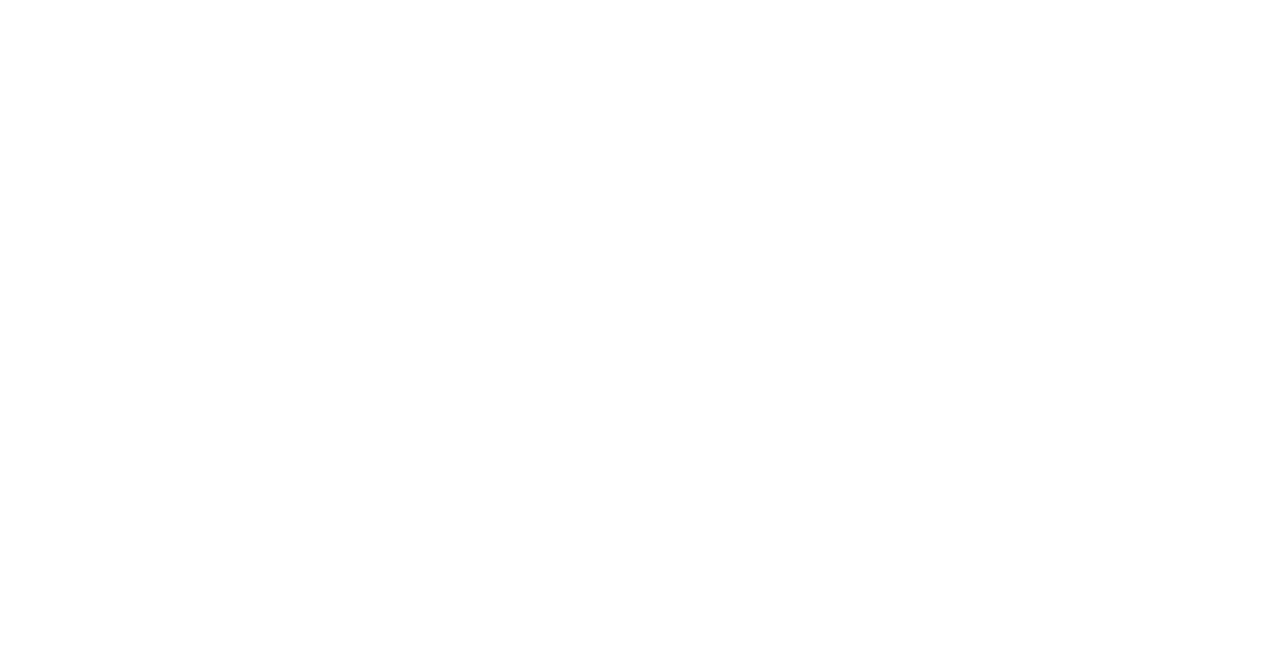
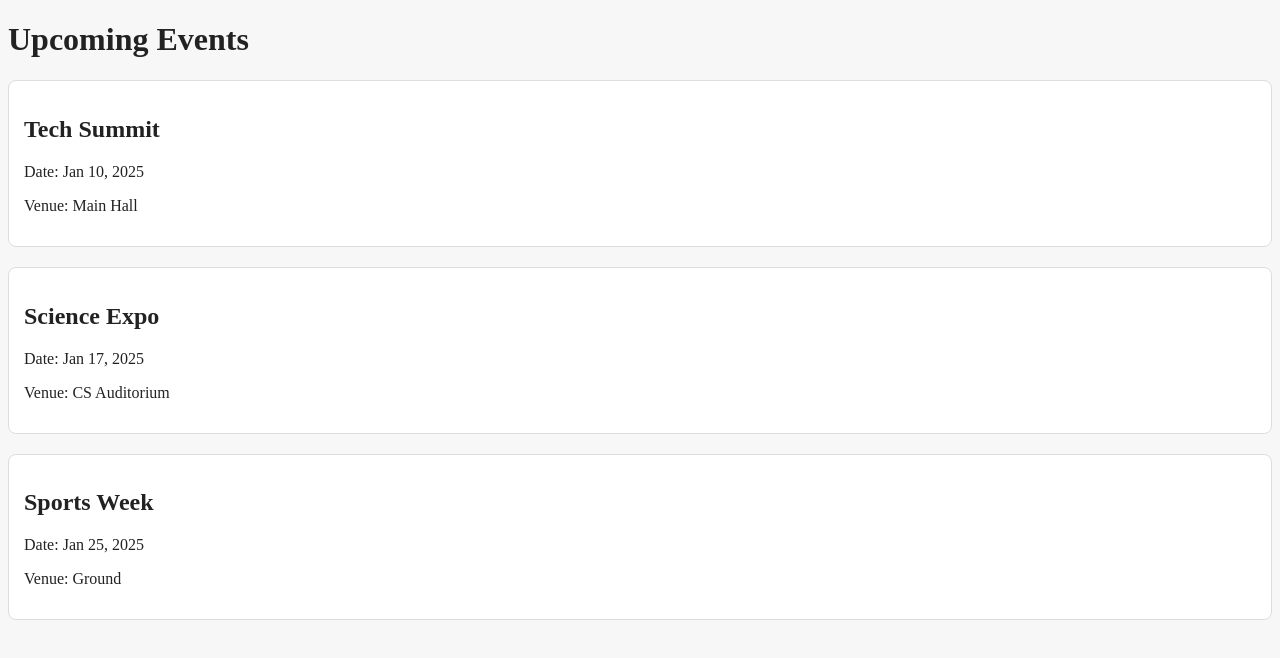
Before and after one commit to Asim12312/campus-events, a website: page src/events.html in a window 1280 px wide. Drawn offline with Linux system fonts and the light colour scheme.

Commit message:
Implemented events.html page

```diff
--- a/src/events.html
+++ b/src/events.html
@@ -1,11 +1,29 @@
 <!DOCTYPE html>
-<html lang="en">
+<html>
 <head>
-    <meta charset="UTF-8">
-    <meta name="viewport" content="width=device-width, initial-scale=1.0">
-    <title>Document</title>
+  <title>Events - Campus Events</title>
+  <link rel="stylesheet" href="../styles/style.css">
 </head>
 <body>
+  <h1>Upcoming Events</h1>
+
+  <div class="event">
+    <h2>Tech Summit</h2>
+    <p>Date: Jan 10, 2025</p>
+    <p>Venue: Main Hall</p>
+  </div>
+
+  <div class="event">
+    <h2>Science Expo</h2>
+    <p>Date: Jan 17, 2025</p>
+    <p>Venue: CS Auditorium</p>
+  </div>
+
+  <div class="event">
+    <h2>Sports Week</h2>
+    <p>Date: Jan 25, 2025</p>
+    <p>Venue: Ground</p>
+  </div>
 
 </body>
 </html>
--- a/styles/style.css
+++ b/styles/style.css
@@ -168,3 +168,10 @@ footer {
     margin-left: 18px;
     line-height: 1.7;
 }
+.event {
+    border: 1px solid #ddd;
+    padding: 15px;
+    border-radius: 8px;
+    margin-bottom: 20px;
+    background: #fff;
+}
```
